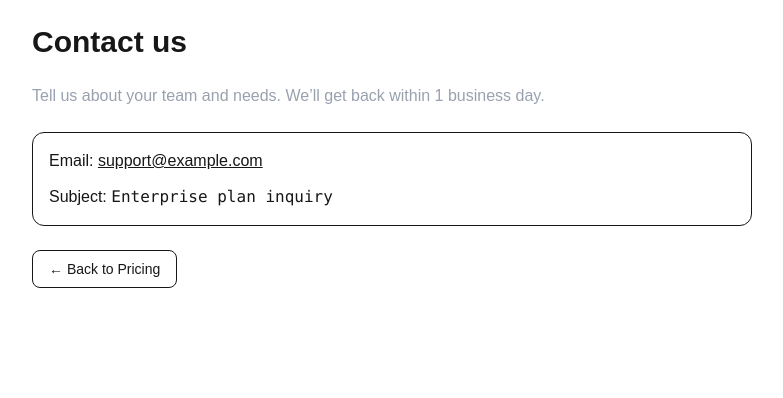
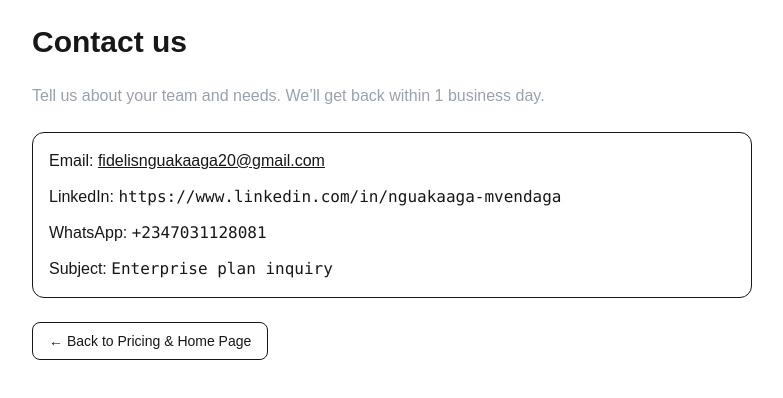
Before and after one commit to fidelisnguakaaga20/multi-tenant-ai-saas, a Next.js app: page /contact in a window 1280 px wide. Shown: the top 398 px of the page, without its empty margins (248-1031 px from the left). Built offline with nearby package versions, Linux system fonts and the light colour scheme.

Commit message:
ui: polish marketing landing, contact page copy, settings layout, and invite form UX

```diff
--- a/src/app/(dashboard)/dashboard/settings/InviteMemberForm.tsx
+++ b/src/app/(dashboard)/dashboard/settings/InviteMemberForm.tsx
@@ -47,7 +47,7 @@ export function InviteMemberForm({ canInvite }: { canInvite: boolean }) {
         <input
           type="email"
           className="bg-black border border-gray-700 rounded px-3 py-2 text-white text-sm outline-none disabled:opacity-50"
-          placeholder="teammate@example.com"
+          placeholder="To invite oneone, write their email here. e.g fidelisnguakaaga20@gmail.com"
           value={email}
           disabled={loading || !canInvite}
           onChange={(e) => setEmail(e.target.value)}
--- a/src/app/(marketing)/page.tsx
+++ b/src/app/(marketing)/page.tsx
@@ -13,12 +13,11 @@ export default function MarketingHomePage() {
         </p>
 
         <div className="inline-flex items-center justify-center rounded-lg border border-slate-300 bg-white px-4 py-2 text-sm font-medium shadow-sm dark:border-slate-700 dark:bg-slate-800">
-          Landing page works ✅
+          Welcome ✅
         </div>
 
         <p className="text-xs text-slate-500 dark:text-slate-500">
-          You’re seeing the public marketing layer. Dashboard (auth-only) comes
-          next.
+          You’re seeing the the Multi Tenant AI SaaS Page.
         </p>
       </div>
     </section>
--- a/src/app/contact/page.tsx
+++ b/src/app/contact/page.tsx
@@ -8,12 +8,14 @@ export default function ContactPage() {
       </p>
 
       <div className="rounded-xl border p-4 space-y-3">
-        <p>Email: <a className="underline" href="mailto:support@example.com">support@example.com</a></p>
+        <p>Email: <a className="underline" href="mailto:support@example.com">fidelisnguakaaga20@gmail.com</a></p>
+        <p>LinkedIn: <code>https://www.linkedin.com/in/nguakaaga-mvendaga</code></p>
+        <p>WhatsApp: <code>+2347031128081</code></p>
         <p>Subject: <code>Enterprise plan inquiry</code></p>
       </div>
 
       <a href="/pricing" className="inline-block rounded-lg border px-4 py-2 text-sm hover:bg-gray-50">
-        ← Back to Pricing
+        ← Back to Pricing & Home Page
       </a>
     </main>
   );
```
Also changed, not shown: src/app/(dashboard)/dashboard/settings/page.tsx (+0 -233 lines).
